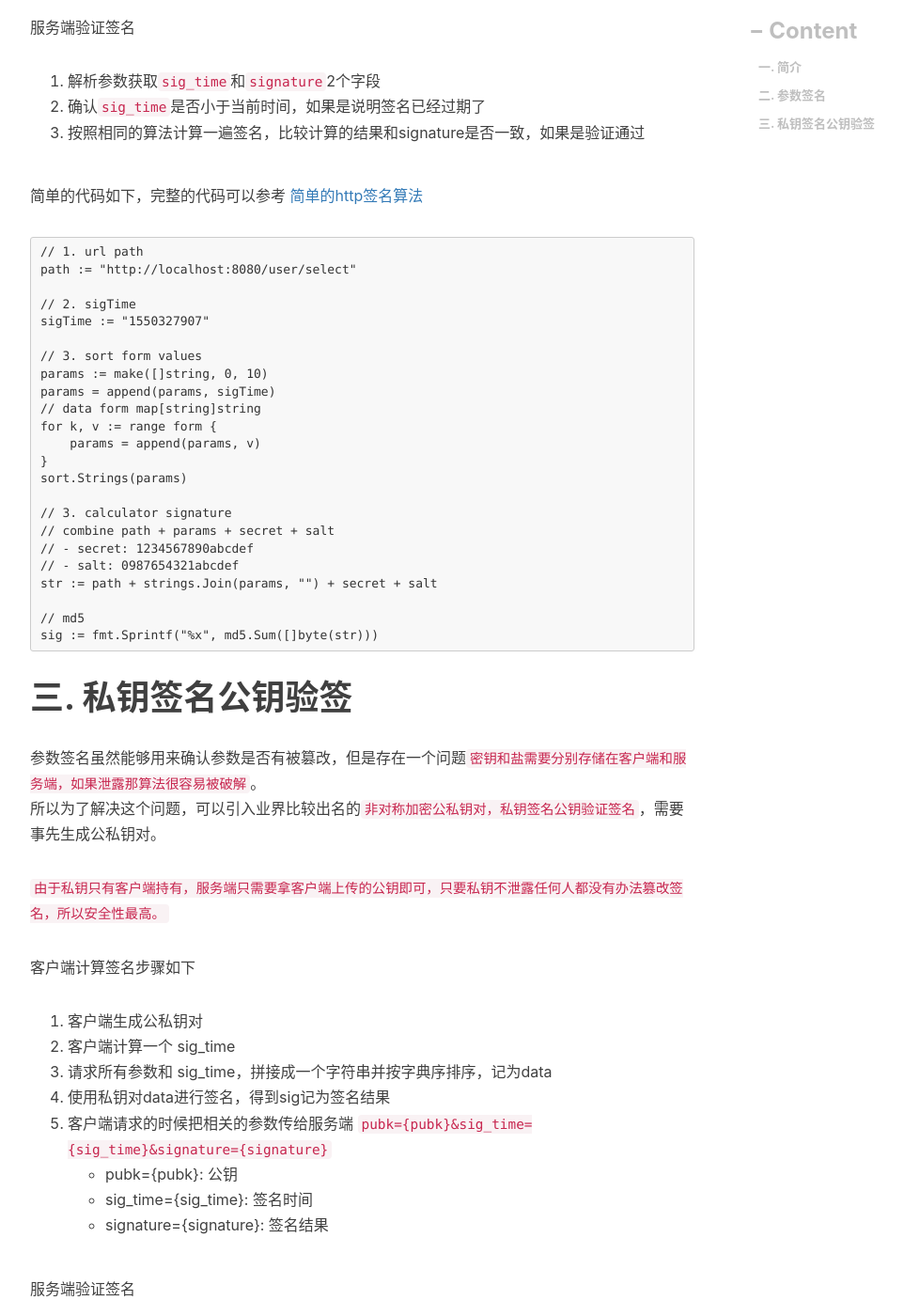
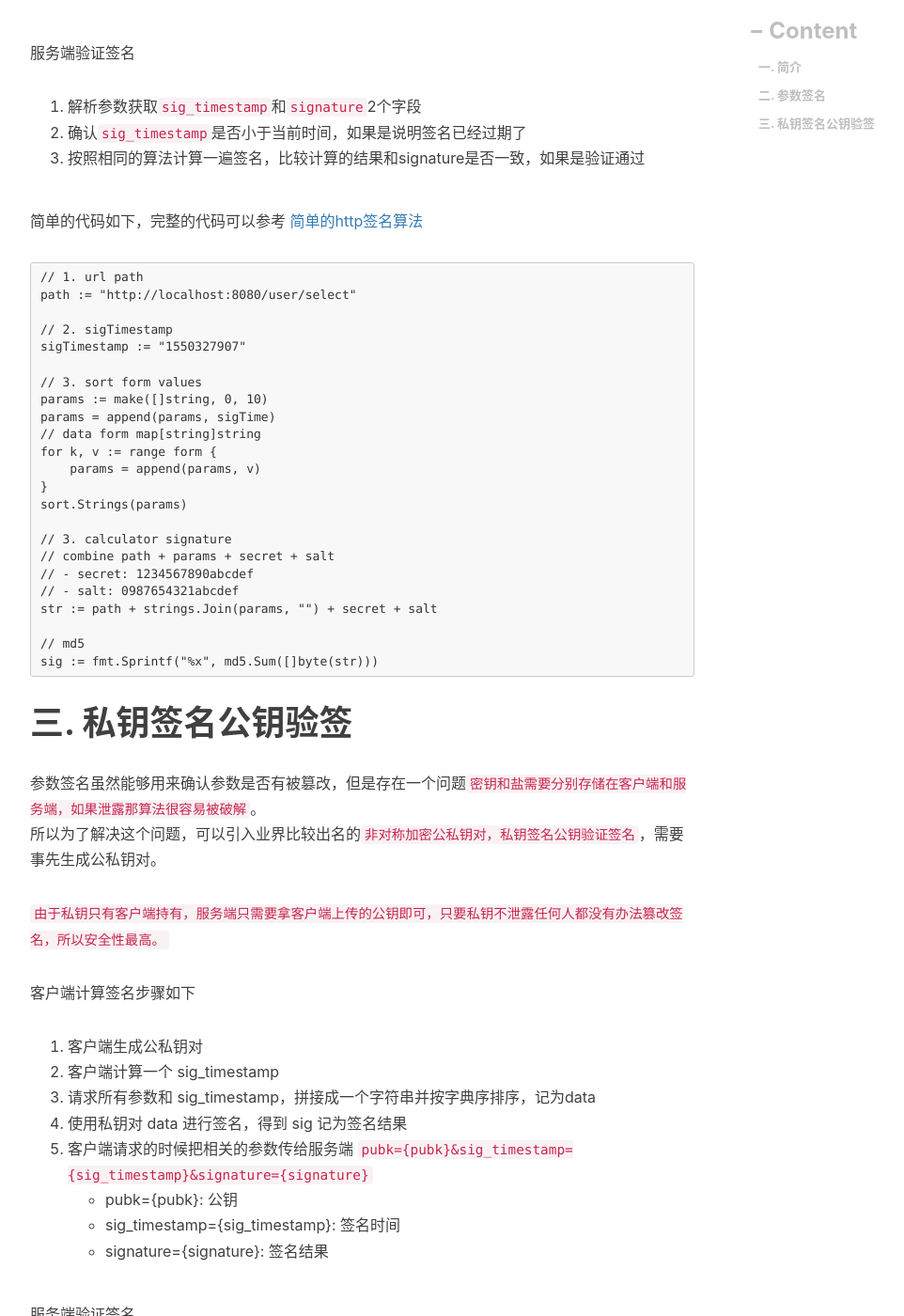
Before and after one commit to engru/chenguolin.github.io, a Jekyll site: the page built from _posts/2017-07-26-【HTTP API-2】HTTP API接口安全性设计.md, in a window 1280 px wide and 1400 px high, scrolled down 1697 px. Shown: the whole window at 94% size, without its empty margins (233-1195 px from the left). Built offline with Jekyll 4.4.1, drawn with Linux system fonts in a browser that asks for light colours; nearby versions of some CDN libraries; comment, search, counter and statistics services are not loaded; some of the changed text lies outside the part shown.

Commit message:
Update 2017-07-26-【HTTP API-2】HTTP API接口安全性设计.md

````diff
--- a/_posts/2017-07-26-【HTTP API-2】HTTP API接口安全性设计.md
+++ b/_posts/2017-07-26-【HTTP API-2】HTTP API接口安全性设计.md
@@ -30,15 +30,15 @@ HTTP API接口安全性演进如下
 
 客户端计算签名步骤如下
 1. 客户端和服务端事先约定 密钥secret和盐salt，密钥和盐一般是16或32位字符串
-2. 客户端计算一个 sig_time
-3. 请求所有参数和 sig_time，拼接成一个字符串并按字典序排序，记为data
+2. 客户端计算一个 sig_timestamp
+3. 请求所有参数和 sig_timestamp，拼接成一个字符串并按字典序排序，记为data
 4. `url path` + `data` + `secret` + `salt`，拼接成最终字符串`s`
 5. 对`s`计算一个md5即为签名结果
-6. 客户端请求的时候把参数传给服务端 `sig_time={sig_time}&signature={signature}`
+6. 客户端请求的时候把参数传给服务端 `sig_timestamp={sig_timestamp}&signature={signature}`
 
 服务端验证签名
-1. 解析参数获取`sig_time`和`signature`2个字段
-2. 确认`sig_time`是否小于当前时间，如果是说明签名已经过期了
+1. 解析参数获取`sig_timestamp`和`signature`2个字段
+2. 确认`sig_timestamp`是否小于当前时间，如果是说明签名已经过期了
 3. 按照相同的算法计算一遍签名，比较计算的结果和signature是否一致，如果是验证通过
 
 简单的代码如下，完整的代码可以参考 [简单的http签名算法](https://chenguolin.github.io/2017/07/25/HTTP-API-1-%E7%AE%80%E5%8D%95%E7%9A%84http%E7%AD%BE%E5%90%8D%E7%AE%97%E6%B3%95/)
@@ -46,8 +46,8 @@ HTTP API接口安全性演进如下
 // 1. url path
 path := "http://localhost:8080/user/select"
 
-// 2. sigTime
-sigTime := "1550327907"
+// 2. sigTimestamp
+sigTimestamp := "1550327907"
 
 // 3. sort form values
 params := make([]string, 0, 10)
@@ -76,18 +76,18 @@ sig := fmt.Sprintf("%x", md5.Sum([]byte(str)))
 
 客户端计算签名步骤如下
 1. 客户端生成公私钥对
-2. 客户端计算一个 sig_time
-3. 请求所有参数和 sig_time，拼接成一个字符串并按字典序排序，记为data
-4. 使用私钥对data进行签名，得到sig记为签名结果
-5. 客户端请求的时候把相关的参数传给服务端 `pubk={pubk}&sig_time={sig_time}&signature={signature}`
+2. 客户端计算一个 sig_timestamp
+3. 请求所有参数和 sig_timestamp，拼接成一个字符串并按字典序排序，记为data
+4. 使用私钥对 data 进行签名，得到 sig 记为签名结果
+5. 客户端请求的时候把相关的参数传给服务端 `pubk={pubk}&sig_timestamp={sig_timestamp}&signature={signature}`
    + pubk={pubk}: 公钥
-   + sig_time={sig_time}: 签名时间
+   + sig_timestamp={sig_timestamp}: 签名时间
    + signature={signature}: 签名结果
 
 服务端验证签名
-1. 解析参数得到公钥pubk，sig_time，和签名结果signature
-2. 确认sig_time是否小于当前时间，如果是说明签名已经过期了
-3. 服务端使用公钥验证签名结果signature，验证通过说明请求参数没有被篡改
+1. 解析参数得到公钥pubk，sig_timestamp，和签名结果 signature
+2. 确认 sig_timestamp 是否小于当前时间，如果是说明签名已经过期了
+3. 服务端使用公钥验证签名结果 signature，验证通过说明请求参数没有被篡改
 
 简单的代码如下
 ```
````
